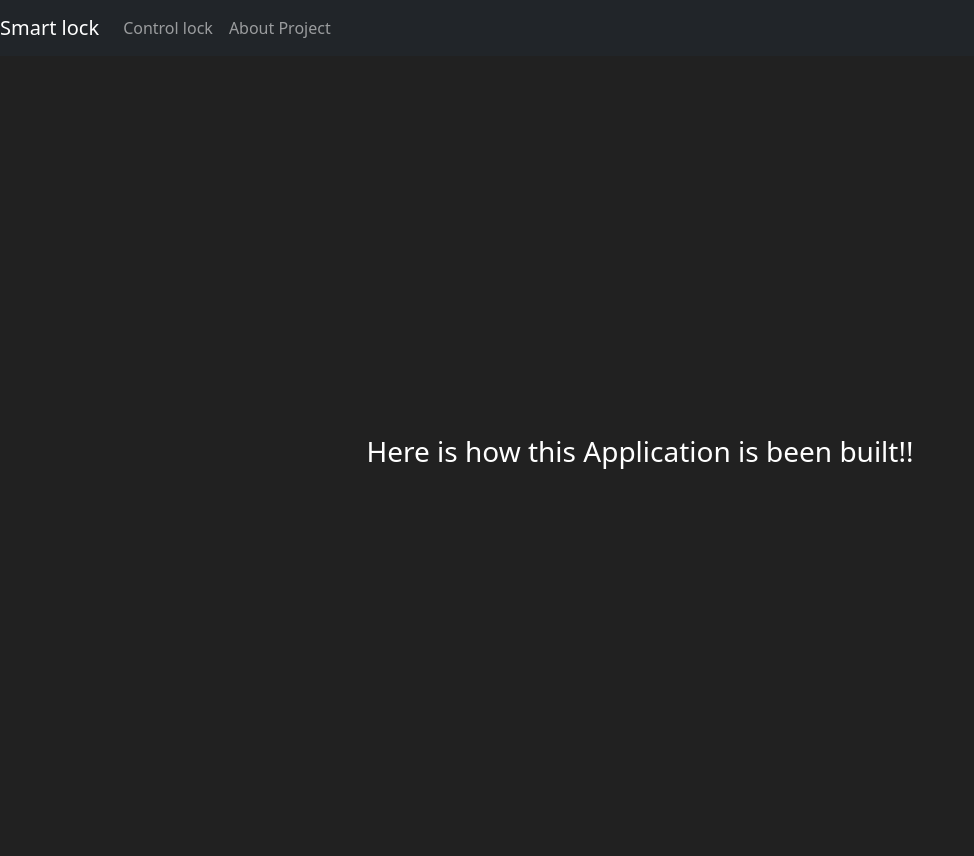
After one commit to SadineniAbhi/IOT-WEB, a Flask app: template flaskPart/templates/about.html in a window 1280 px wide. The commit adds this page. Shown: the whole page, without its empty margins (0-974 px from the left). Run offline with Flask 3, Linux system fonts and the light colour scheme; the template is opened without the code that fills it, so the values that code supplies are empty.

Commit message:
finished flask logic

```diff
--- /dev/null
+++ b/app.py
@@ -0,0 +1,4 @@
+from flaskPart import app
+
+if __name__ == "__main__":
+    app.run(debug=True)
--- a/flaskPart/__init__.py
+++ b/flaskPart/__init__.py
@@ -1,3 +1,6 @@
-from flaskPart import Flask
+from flask import Flask
 app = Flask(__name__)
 app.config['SECRET_KEY'] = "mykey"
+
+
+from flaskPart.routes import home,about
--- /dev/null
+++ b/flaskPart/routes/about.py
@@ -0,0 +1,6 @@
+from flask import render_template
+from flaskPart import app
+
+@app.route("/about")
+def about():
+    return render_template("about.html")
--- /dev/null
+++ b/flaskPart/templates/about.html
@@ -0,0 +1,9 @@
+{% extends 'base.html' %}
+
+{% block content %}
+    <div class = "d-flex align-items-center justify-content-center vh-100">
+        <div class="text-center">
+            <H3>Here is how this Application is been built!!</H3>
+        </div>
+    </div>
+{% endblock %}
--- a/flaskPart/templates/base.html
+++ b/flaskPart/templates/base.html
@@ -2,9 +2,37 @@
 <head>
     <meta charset="UTF-8">
     <meta name="viewport" content="width=device-width, initial-scale=1.0">
-    <title>Document</title>
+    <title>Smart Lock!</title>
+    <link href="https://cdn.jsdelivr.net/npm/bootstrap@5.3.2/dist/css/bootstrap.min.css" rel="stylesheet" integrity="sha384-T3c6CoIi6uLrA9TneNEoa7RxnatzjcDSCmG1MXxSR1GAsXEV/Dwwykc2MPK8M2HN" crossorigin="anonymous">
+    <style>
+        body {
+        background-color: #212121;
+        color: white
+        }
+    </style>
 </head>
 <body>
+    <script src="https://cdn.jsdelivr.net/npm/bootstrap@5.3.2/dist/js/bootstrap.bundle.min.js" integrity="sha384-C6RzsynM9kWDrMNeT87bh95OGNyZPhcTNXj1NW7RuBCsyN/o0jlpcV8Qyq46cDfL" crossorigin="anonymous"></script>
+    <nav class="navbar navbar-expand-md navbar-dark bg-dark">
+        <a class="navbar-brand">Smart lock</a>
+        <button class="navbar-toggler" type="button" data-toggle="collapse" data-target="#navbarNav">
+          <span class="navbar-toggler-icon"></span>
+        </button>
+        <div class="collapse navbar-collapse" id="navbarNav">
+          <ul class="navbar-nav mr-auto">
 
+              <li class="nav-item active">
+                  <a class="nav-link" href="{{ url_for('home') }}">Control lock<span class="sr-only"></span></a>
+              </li>
+              <li class="nav-item">
+                  <a class="nav-link" href="{{ url_for('about') }}">About Project</a>
+              </li>
+          </ul>
+        </div>
+      </nav>
+
+      {% block content %}
+
+      {% endblock %}
 </body>
 </html>
```
Also changed, not shown: flaskPart/routes/home.py (+6 -7 lines), flaskPart/templates/home.html (+21 -0 lines), requirements.txt (added, +23 -0 lines).
